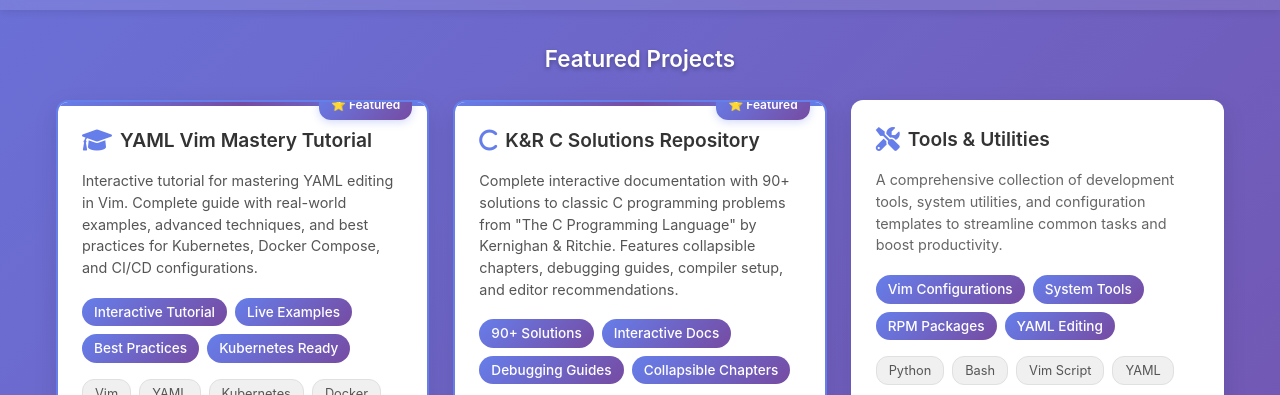
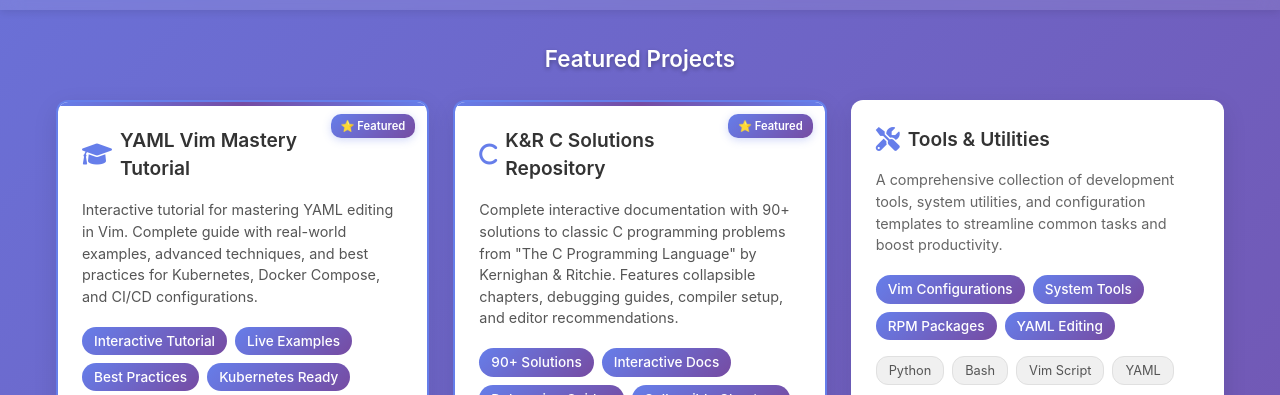
Before and after one commit to abdelhaleemahmed/abdelhaleemahmed.github.io, a plain HTML site: page index.html in a window 1280 px wide. Shown: the part 1015-1410 px from the top of the page. Drawn offline with Linux system fonts and the light colour scheme.

Commit message:
Fix featured badge positioning - keep inside card
- Revert badge to top: 12px (inside card, not outside)
- Add padding-right: 100px to featured project headers
- Reduce badge size slightly (padding: 4px 10px, font-size: 0.7rem)
- This prevents title overlap while keeping badge visible inside card

```diff
--- a/style.css
+++ b/style.css
@@ -742,13 +742,13 @@ body {
 .project-card.featured::after {
     content: '⭐ Featured';
     position: absolute;
-    top: -12px;
-    right: 15px;
+    top: 12px;
+    right: 12px;
     background: linear-gradient(135deg, #667eea, #764ba2);
     color: white;
-    padding: 6px 12px;
-    border-radius: 12px;
-    font-size: 0.75rem;
+    padding: 4px 10px;
+    border-radius: 10px;
+    font-size: 0.7rem;
     font-weight: 600;
     box-shadow: 0 2px 8px rgba(102, 126, 234, 0.3);
     z-index: 1;
@@ -782,6 +782,10 @@ body {
     display: flex;
     align-items: center;
     margin-bottom: 1rem;
+}
+
+.project-card.featured .project-header {
+    padding-right: 100px;
 }
 
 .project-icon {
```
